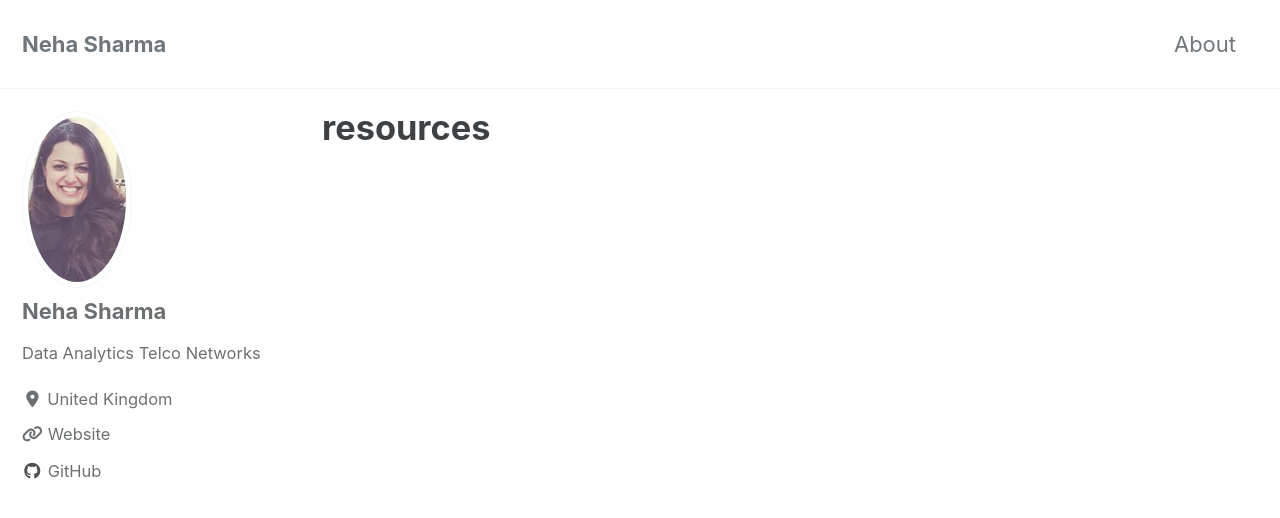
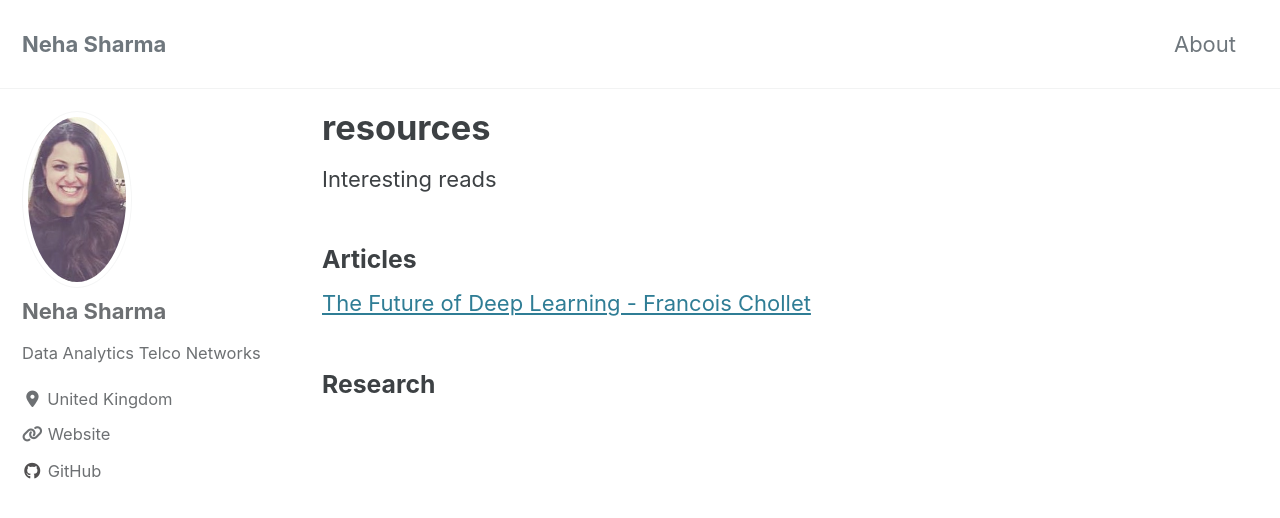
Before and after one commit to ns3115neha/ns3115neha.github.io, a Jekyll site: the page built from _pages/resources.md, in a window 1280 px wide and 900 px high. Shown: the top 518 px of the window. Built offline with Jekyll 4.4.1, drawn with Linux system fonts in a browser that asks for light colours; cached includes are drawn as plain includes; nearby versions of some CDN libraries.

Commit message:
Update resources.md

```diff
--- a/_pages/resources.md
+++ b/_pages/resources.md
@@ -1,3 +1,15 @@
 ---
+layout: single
+permalink: /resources/
 title: "resources"
+author_profile: true
 ---
+
+Interesting reads
+
+### Articles
+[The Future of Deep Learning - Francois Chollet](https://blog.keras.io/the-future-of-deep-learning.html)
+
+
+
+### Research
```
